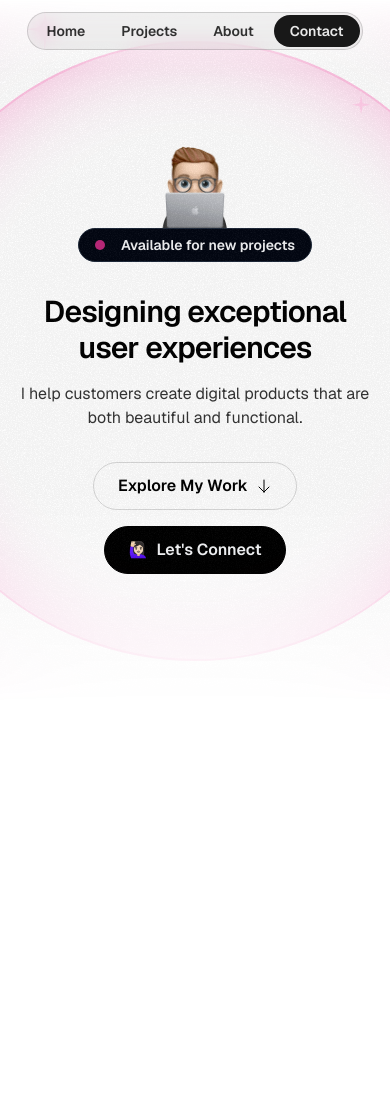
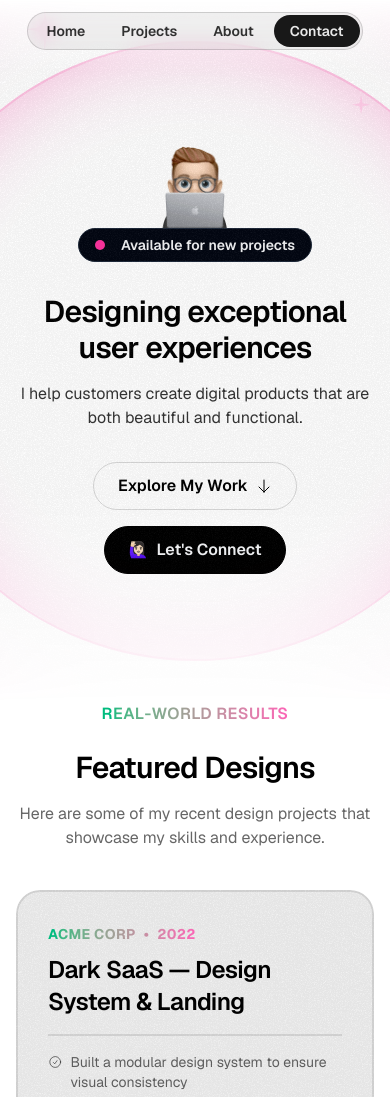
Before and after one commit to ajlaroya/kizza-baniago, a Next.js app: page / in a window 390 px wide. Shown: the top 1097 px of the page. Before the commit the page ends 961 px from the top, so only its background shows below. Built offline with nearby package versions, Linux system fonts and the light colour scheme.

Commit message:
feat: add Projects section with detailed project highlights and images; update imports for assets

```diff
--- a/app/globals.css
+++ b/app/globals.css
@@ -13,3 +13,9 @@
     @apply absolute inset-0 border-2 top-1/2 left-1/2 -z-20 -translate-x-1/2 -translate-y-1/2 rounded-full border-pink-500/30 shadow-[0_0_80px_inset] shadow-pink-500/30;
   }
 }
+
+@layer utilities {
+  .container {
+    @apply lg:max-w-5xl;
+  }
+}
--- a/app/page.tsx
+++ b/app/page.tsx
@@ -1,11 +1,13 @@
 import { Header } from "@/sections/Header";
 import { HeroSection } from "@/sections/Hero";
+import { ProjectsSection } from "@/sections/Projects";
 
 export default function Home() {
   return (
     <div>
       <Header />
       <HeroSection />
+      <ProjectsSection />
     </div>
   );
 }
--- a/sections/Projects.tsx
+++ b/sections/Projects.tsx
@@ -1,16 +1,22 @@
-import darkSaasLandingPage from "@/assets/images/dark-saas-landing-page.png";
-import lightSaasLandingPage from "@/assets/images/light-saas-landing-page.png";
-import aiStartupLandingPage from "@/assets/images/ai-startup-landing-page.png";
+import darkSaasLandingPage from "@/public/images/dark-saas-landing-page.png";
+import lightSaasLandingPage from "@/public/images/light-saas-landing-page.png";
+import aiStartupLandingPage from "@/public/images/ai-startup-landing-page.png";
+import CheckCircleIcon from "@/public/icons/check-circle.svg";
+import ArrowUpRightIcon from "@/public/icons/arrow-up-right.svg";
+import grainImage from "@/public/images/grain.jpg";
+import Image from "next/image";
 
 const portfolioProjects = [
   {
     company: "Acme Corp",
     year: "2022",
-    title: "Dark Saas Landing Page",
-    results: [
-      { title: "Enhanced user experience by 40%" },
-      { title: "Improved site speed by 50%" },
-      { title: "Increased mobile traffic by 35%" },
+    title: "Dark SaaS — Design System & Landing",
+    role: "Lead Product Designer",
+    tools: ["Figma", "Framer", "Illustrator"],
+    highlights: [
+      { title: "Built a modular design system to ensure visual consistency" },
+      { title: "Designed conversion-focused hero and onboarding flows" },
+      { title: "Delivered high-fidelity prototypes used in user testing" },
     ],
     link: "https://youtu.be/4k7IdSLxh6w",
     image: darkSaasLandingPage,
@@ -18,11 +24,15 @@ const portfolioProjects = [
   {
     company: "Innovative Co",
     year: "2021",
-    title: "Light Saas Landing Page",
-    results: [
-      { title: "Boosted sales by 20%" },
-      { title: "Expanded customer reach by 35%" },
-      { title: "Increased brand awareness by 15%" },
+    title: "Light SaaS — Brand & UI Refresh",
+    role: "Brand & UI Designer",
+    tools: ["Sketch", "Figma", "Principle"],
+    highlights: [
+      { title: "Refreshed brand language and visual assets" },
+      {
+        title: "Prototyped micro-interactions to improve perceived performance",
+      },
+      { title: "Iterated on onboarding after usability testing" },
     ],
     link: "https://youtu.be/7hi5zwO75yc",
     image: lightSaasLandingPage,
@@ -30,11 +40,13 @@ const portfolioProjects = [
   {
     company: "Quantum Dynamics",
     year: "2023",
-    title: "AI Startup Landing Page",
-    results: [
-      { title: "Enhanced user experience by 40%" },
-      { title: "Improved site speed by 50%" },
-      { title: "Increased mobile traffic by 35%" },
+    title: "AI Startup — Product UI & Prototyping",
+    role: "Lead Product Designer",
+    tools: ["Figma", "Maze", "Framer"],
+    highlights: [
+      { title: "Designed intuitive workflows for complex product tasks" },
+      { title: "Created interactive prototypes for rapid validation" },
+      { title: "Improved task completion by iterating on user feedback" },
     ],
     link: "https://youtu.be/Z7I5uSRHMHg",
     image: aiStartupLandingPage,
@@ -42,7 +54,74 @@ const portfolioProjects = [
 ];
 
 export const ProjectsSection = () => {
-  return <div>Projects Section</div>;
+  return (
+    <section className="pb-16 lg:py-24">
+      <div className="container">
+        <div className="flex justify-center">
+          <p className="uppercase font-semibold tracking-wide bg-linear-to-r from-emerald-500 to-pink-400 text-transparent bg-clip-text text-center">
+            Real-world results
+          </p>
+        </div>
+        <h2 className="text-3xl md:text-5xl text-center mt-6 font-semibold tracking-tight">
+          Featured Designs
+        </h2>
+        <p className="text-center md:text-lg lg:text-xl text-black/60 mt-4 max-w-md mx-auto">
+          Here are some of my recent design projects that showcase my skills and
+          experience.
+        </p>
+
+        <div className="flex flex-col mt-10 md:mt-20 gap-20">
+          {portfolioProjects.map((project, index) => (
+            <div
+              key={index}
+              className="bg-black/5 rounded-3xl relative z-0 overflow-hidden after:z-10 after:content-[''] after:absolute after:inset-0 after:outline-2 after:-outline-offset-2 after:rounded-3xl after:outline-black/10 px-8 pt-8 md:pt-12 md:px-10 lg:pt-16 lg:px-20 after:pointer-events-none"
+            >
+              <div
+                className="absolute inset-0 -z-10 opacity-5"
+                style={{ backgroundImage: `url(${grainImage.src})` }}
+              />
+              <div className="lg:grid lg:grid-cols-2 lg:gap-16">
+                <div className="lg:pb-16">
+                  <div className="uppercase font-bold tracking-wide bg-linear-to-r from-emerald-500 to-pink-400 text-transparent bg-clip-text inline-flex gap-2 text-sm">
+                    <span>{project.company}</span>
+                    <span>&bull;</span>
+                    <span>{project.year}</span>
+                  </div>
+                  <h3 className="text-2xl md:text-4xl font-semibold tracking-tight mt-2 md:mt-5">
+                    {project.title}
+                  </h3>
+                  <hr className="border-t-2 border-black/10 mt-4 md:mt-5" />
+                  <ul className="flex flex-col gap-4 mt-4 md:mt-5">
+                    {project.highlights.map((highlight, index) => (
+                      <li
+                        key={index}
+                        className="flex gap-2 text-sm md:text-base text-black/60"
+                      >
+                        <CheckCircleIcon className="size-5 md:size-6" />
+                        <span>{highlight.title}</span>
+                      </li>
+                    ))}
+                  </ul>
+                  <a href={project.link}>
+                    <button className="bg-black/90 text-white/90 h-12 w-full md:w-auto md:px-6 rounded-3xl font-semibold inline-flex items-center justify-center gap-2 mt-8">
+                      <span>View Design</span>
+                      <ArrowUpRightIcon className="size-4 ml-2 inline-block" />
+                    </button>
+                  </a>
+                </div>
+
+                <div className="relative">
+                  <Image
+                    src={project.image}
+                    alt={project.title}
+                    className="mt-8 -mb-4 md:mb-0 lg:mt-0 lg:absolute lg:h-full lg:w-auto lg:max-w-none"
+                  />
+                </div>
+              </div>
+            </div>
+          ))}
+        </div>
+      </div>
+    </section>
+  );
 };
-
-// 1:19:38
```
